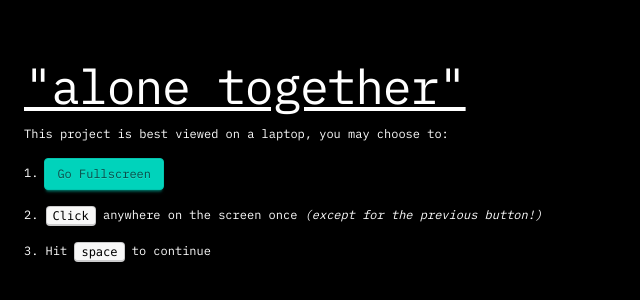
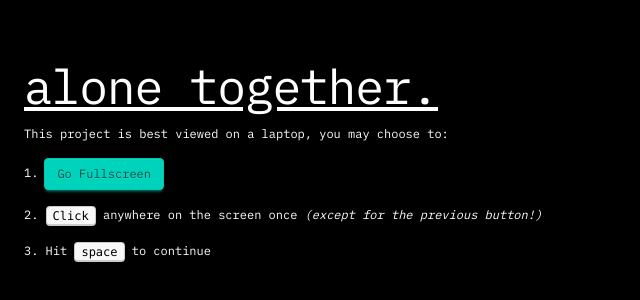
Before and after one commit to ywllowsensor/family_portraiture, a Next.js app: page / in a window 1280 px wide. Shown: the part 230-530 px from the top of the page, without its empty margins (0-640 px from the left). Built offline with nearby package versions, Linux system fonts and the light colour scheme.

Commit message:
remove quaotes

```diff
--- a/src/app/page.tsx
+++ b/src/app/page.tsx
@@ -29,7 +29,7 @@ export default function Home() {
 
       {/* TITLE Page */}
       <section className="w-full h-screen flex flex-col items-start justify-center pl-6 snap-center">
-        <h1 className="text-5xl font-normal mb-4 tracking-tight underline">"alone together"</h1>
+        <h1 className="text-5xl font-normal mb-4 tracking-tight underline">alone together.</h1>
         <p className="mb-4 max-w-xl text-center text-xs">This project is best viewed on a laptop, you may choose to:</p>
         <p className="mb-4 max-w-xl text-left text-xs">
           1.
```
